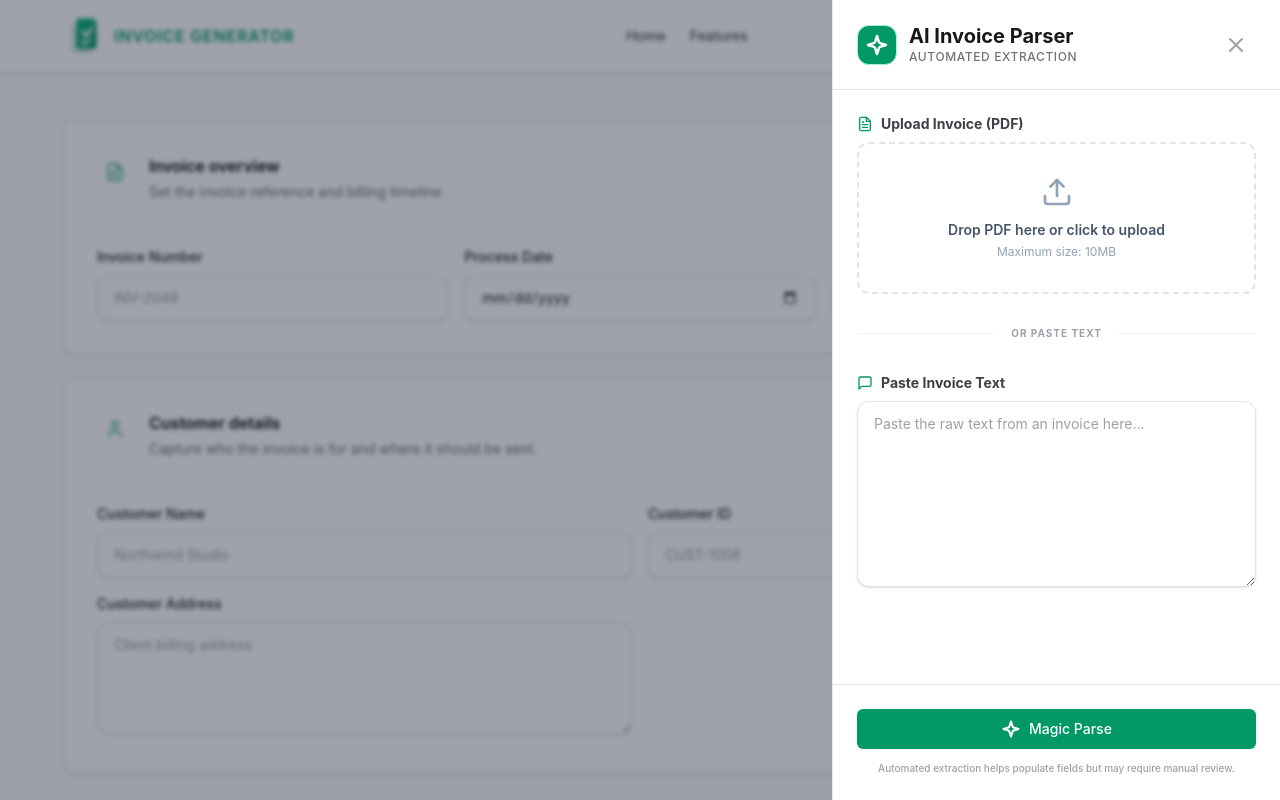
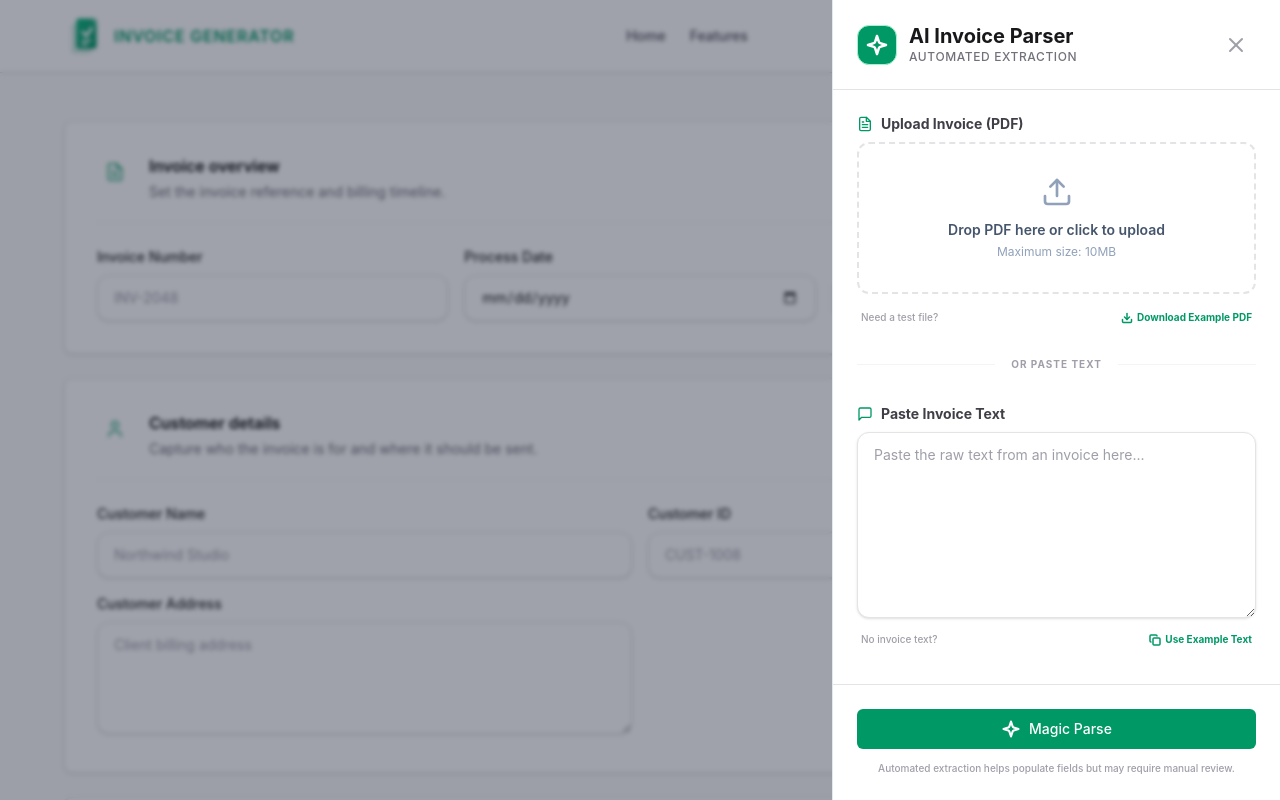
Before and after one commit to trianandafajar/Invoice-Generator-Frontend, a Vue app: page /generator in a window 1280 px wide. Both pictures are taken after a click on the button "MAGIC FILL". Shown: the top 800 px of the page. Built offline with nearby package versions, Linux system fonts and the light colour scheme; no server answers.

Commit message:
feat: implement invoice generator view with AI parsing capabilities and signature branding assets

```diff
--- a/index.html
+++ b/index.html
@@ -4,6 +4,7 @@
     <meta charset="UTF-8">
     <link rel="icon" type="image/svg+xml" href="/favicon.svg" >
     <meta name="viewport" content="width=device-width, initial-scale=1.0">
+    <link href="https://fonts.googleapis.com/css2?family=Dancing+Script:wght@700&display=swap" rel="stylesheet">
     <!--app-head:start-->
     <title>INVOICE GENERATOR</title>
     <meta name="description" content="Build branded invoices, capture signatures, and export polished PDFs from one streamlined workspace.">
--- a/src/components/InvoiceParser.vue
+++ b/src/components/InvoiceParser.vue
@@ -74,6 +74,20 @@
               </div>
             </label>
 
+            <!-- Example PDF Download -->
+            <div class="mt-2 flex items-center justify-between px-1">
+              <span class="text-[10px] font-medium text-zinc-400">Need a test file?</span>
+              <a
+                href="/sample-invoice.pdf"
+                download="sample-invoice.pdf"
+                class="text-[10px] font-bold text-emerald-600 hover:text-emerald-700 flex items-center gap-1 transition-colors"
+              >
+                <svg xmlns="http://www.w3.org/2000/svg" width="12" height="12" viewBox="0 0 24 24" fill="none" stroke="currentColor" stroke-width="3" stroke-linecap="round" stroke-linejoin="round"><path d="M21 15v4a2 2 0 0 1-2 2H5a2 2 0 0 1-2-2v-4"/><polyline points="7 10 12 15 17 10"/><line x1="12" y1="15" x2="12" y2="3"/></svg>
+                Download Example PDF
+              </a>
+            </div>
+
+
             <div class="relative py-4 flex items-center gap-4">
               <div class="flex-1 h-px bg-zinc-100"></div>
               <span class="text-[10px] font-bold text-zinc-400 uppercase tracking-widest">OR PASTE TEXT</span>
@@ -91,7 +105,20 @@
                 class="form-input"
                 placeholder="Paste the raw text from an invoice here..."
               ></textarea>
+
+              <!-- Example Text Copy -->
+              <div class="mt-2 flex items-center justify-between px-1">
+                <span class="text-[10px] font-medium text-zinc-400">No invoice text?</span>
+                <button
+                  @click="useExampleText"
+                  class="text-[10px] font-bold text-emerald-600 hover:text-emerald-700 flex items-center gap-1 transition-colors cursor-pointer"
+                >
+                  <svg xmlns="http://www.w3.org/2000/svg" width="12" height="12" viewBox="0 0 24 24" fill="none" stroke="currentColor" stroke-width="3" stroke-linecap="round" stroke-linejoin="round"><rect width="14" height="14" x="8" y="8" rx="2" ry="2"/><path d="M4 16c-1.1 0-2-.9-2-2V4c0-1.1.9-2 2-2h10c1.1 0 2 .9 2 2"/></svg>
+                  Use Example Text
+                </button>
+              </div>
             </label>
+
           </div>
 
           <div v-if="error" class="p-4 rounded-sm bg-red-50 border border-red-100 flex items-start gap-3">
@@ -143,6 +170,52 @@ const rawText = ref('');
 const pdfFile = ref<File | null>(null);
 const isParsing = ref(false);
 const error = ref('');
+
+const EXAMPLE_TEXT = `INVOICE #INV-2024-001
+Date: 2024-05-13
+Due Date: 2024-05-20
+
+FROM:
+Creative Studio X
+123 Design Lane, San Francisco, CA 94103
+Email: contact@creativestudiox.com
+Phone: +1 (555) 012-3456
+Bank: Central Bank, Acc: 1234567890 (Triananda Fajar)
+
+TO:
+Global Tech Corp
+Customer ID: GTC-998877
+456 Innovation Blvd, New York, NY 10001
+Contact: Sarah Jenkins (billing@globaltech.com)
+Phone: +1 (212) 555-0199
+
+ITEMS:
+1. Website Redesign
+   UI/UX overhaul and responsive development
+   Qty: 1 | Price: 2500.00
+2. Branding Package
+   Logo design and brand guidelines
+   Qty: 1 | Price: 1200.00
+3. SEO Optimization
+   Quarterly search engine optimization
+   Qty: 1 | Price: 500.00
+
+Subtotal: 4200.00
+Tax (10%): 420.00
+Previous Balance: 150.00
+Total Amount: 4770.00
+
+NOTES:
+Payment is due within 7 days.
+Please use INV-2024-001 as reference.
+
+SIGNATURE:
+Triananda Fajar`;
+
+const useExampleText = () => {
+  rawText.value = EXAMPLE_TEXT;
+  pdfFile.value = null;
+};
 
 const close = () => {
   if (!isParsing.value) {
--- a/src/features/generator/components/BrandAssetsSection.vue
+++ b/src/features/generator/components/BrandAssetsSection.vue
@@ -205,6 +205,30 @@ function focusSignaturePad() {
   signatureCanvas.value?.focus()
 }
 
+function drawSignatureText(text: string) {
+  if (!signatureCanvas.value || !signaturePad) {
+    return
+  }
+
+  const canvas = signatureCanvas.value
+  const ctx = canvas.getContext('2d')
+  if (ctx) {
+    signaturePad.clear()
+
+    // Draw with signature font
+    ctx.font = 'italic 32px "Dancing Script", "Brush Script MT", cursive'
+    ctx.fillStyle = '#0f172a'
+    ctx.textAlign = 'center'
+    ctx.textBaseline = 'middle'
+
+    // Since we scaled the context in resizeCanvas, we use the logical width/height
+    const rect = canvas.getBoundingClientRect()
+    ctx.fillText(text, rect.width / 2, rect.height / 2)
+
+    emit('updateSignature', signaturePad.toDataURL())
+  }
+}
+
 function handleLogoUpload(event: Event) {
   const input = event.target as HTMLInputElement
   const file = input.files?.[0]
@@ -261,5 +285,6 @@ defineExpose<BrandAssetsSectionExposed>({
   captureSignature,
   clearSignaturePad,
   focusSignaturePad,
+  drawSignatureText,
 })
 </script>
--- a/src/features/generator/types.ts
+++ b/src/features/generator/types.ts
@@ -48,4 +48,5 @@ export interface BrandAssetsSectionExposed {
   captureSignature: () => string
   clearSignaturePad: () => void
   focusSignaturePad: () => void
+  drawSignatureText: (text: string) => void
 }
--- a/src/services/aiService.ts
+++ b/src/services/aiService.ts
@@ -29,6 +29,7 @@ export const parseInvoice = async (input: string, isFile = false): Promise<any>
     - contact_phone: Phone number for contact.
     - payment_account: Bank name, account number, or payment instructions.
     - contact_email: Email address for contact.
+    - signature_name: Name of the person authorized to sign the invoice.
 
     [Notes]
     - notes: Any additional terms, conditions, or messages.
--- a/src/views/GeneratorView.vue
+++ b/src/views/GeneratorView.vue
@@ -158,6 +158,10 @@ function handleAiParsed(data: any) {
 
     // Sync totals for all items
     form.items.forEach(syncItemTotals)
+  }
+
+  if (data.signature_name) {
+    brandAssetsSection.value?.drawSignatureText(data.signature_name)
   }
 
   setStatus({
```
Also changed, not shown: 1 other file (tests, documents, lock files or other folders).
